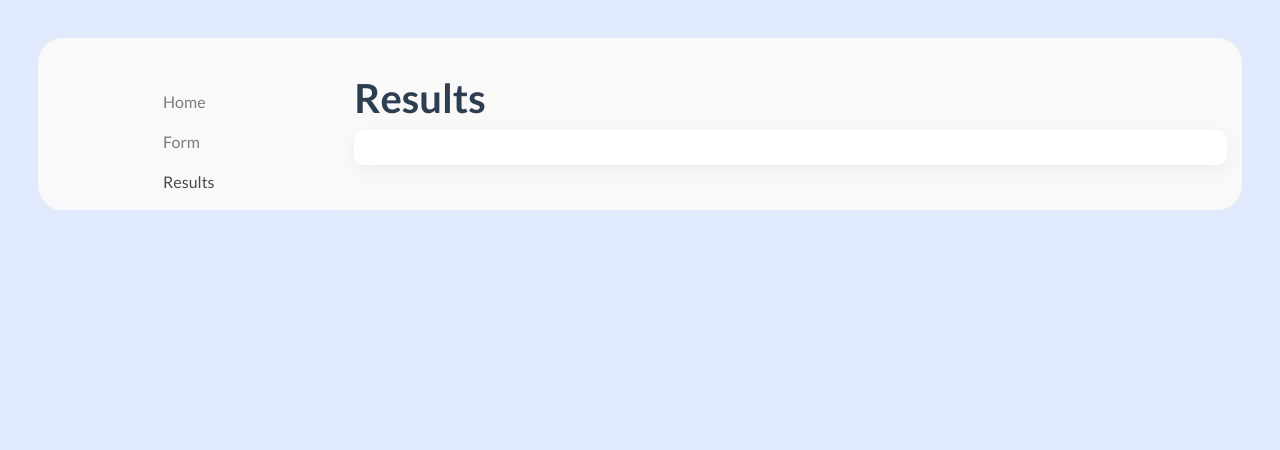
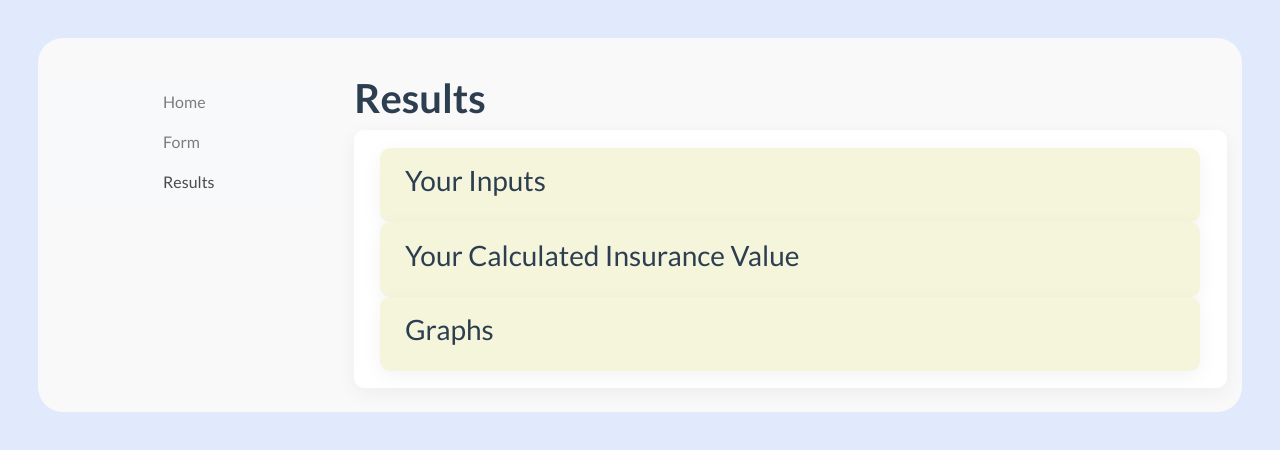
Before and after one commit to ITWSXInformatics/Fair_Health_Insurance_Information_System, a Vue app in the folder frontend/: page / in a window 1280 px wide. Both pictures are taken after a click on the link "Results". Shown: the top 450 px of the page. Built offline with nearby package versions, Linux system fonts and the light colour scheme.

Commit message:
Template Results Sections, Prepare results.js

```diff
--- a/frontend/src/components/Results.vue
+++ b/frontend/src/components/Results.vue
@@ -1,5 +1,6 @@
 <script setup>
 import { ref } from 'vue'
+import "../store.js"
 
 defineProps({
   msg: String
@@ -13,6 +14,20 @@ const count = ref(0)
   <h1><b>Results</b></h1>
         <div class="home-text">
 
+        <div class="res-row">
+
+          <h3>Your Inputs </h3>
+
+        </div>
+
+        <div class="res-row">
+          <h3>Your Calculated Insurance Value </h3>
+        </div>
+
+
+        <div class="res-row">
+          <h3>Graphs </h3>
+        </div>
         </div>
 </div>
 </template>
@@ -38,4 +53,16 @@ a {
   padding-top: 2%;
   padding-bottom: 2%;
 }
+
+
+
+.res-row {
+  background: beige;
+  box-shadow: 0px 5px 20px rgba(0, 0, 0, 0.05);
+  border-radius: 10px;
+  padding-left: 3%;
+  padding-right: 3%;
+  padding-top: 2%;
+  padding-bottom: 2%;
+}
 </style>
```
Also changed, not shown: frontend/src/results.js (added, +12 -0 lines).
